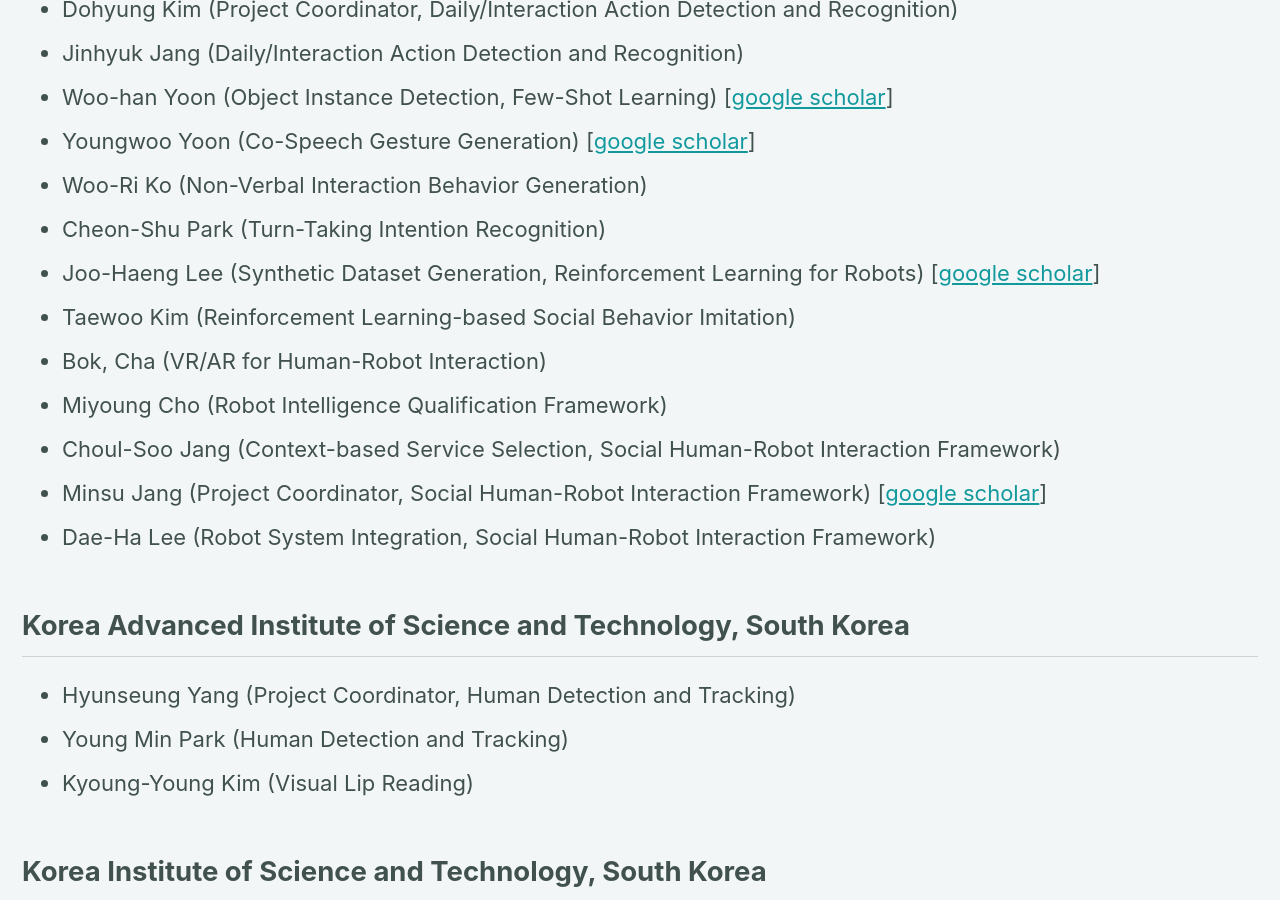
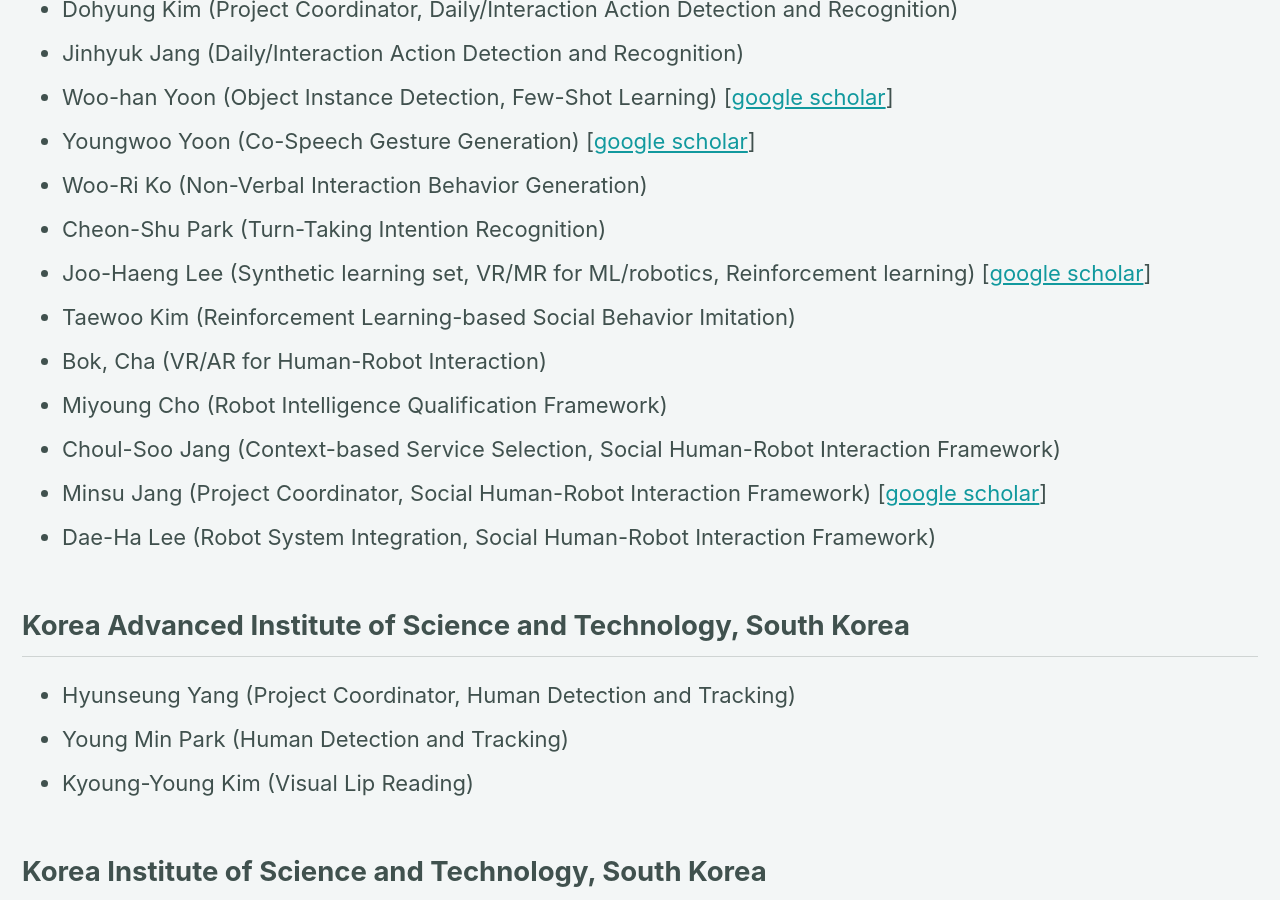
Before and after one commit to ai4robot/ai4robot.github.io, a Jekyll site: the page built from _pages/people.md, in a window 1280 px wide and 900 px high, scrolled down 653 px. Built offline with Jekyll 4.4.1, drawn with Linux system fonts in a browser that asks for light colours; cached includes are drawn as plain includes; nearby versions of some CDN libraries.

Commit message:
people profile update

```diff
--- a/_pages/people.md
+++ b/_pages/people.md
@@ -23,7 +23,7 @@ toc: true
 * Youngwoo Yoon (Co-Speech Gesture Generation) [[google scholar](https://scholar.google.com/citations?hl=en&user=XPL1OiAAAAAJ)]
 * Woo-Ri Ko (Non-Verbal Interaction Behavior Generation)
 * Cheon-Shu Park (Turn-Taking Intention Recognition)
-* Joo-Haeng Lee (Synthetic Dataset Generation, Reinforcement Learning for Robots) [[google scholar](https://scholar.google.co.kr/citations?hl=en&user=f529BfkAAAAJ)]
+* Joo-Haeng Lee (Synthetic learning set, VR/MR for ML/robotics, Reinforcement learning) [[google scholar](https://scholar.google.co.kr/citations?hl=en&user=f529BfkAAAAJ)]
 * Taewoo Kim (Reinforcement Learning-based Social Behavior Imitation)
 * Bok, Cha (VR/AR for Human-Robot Interaction)
 * Miyoung Cho (Robot Intelligence Qualification Framework)
```
